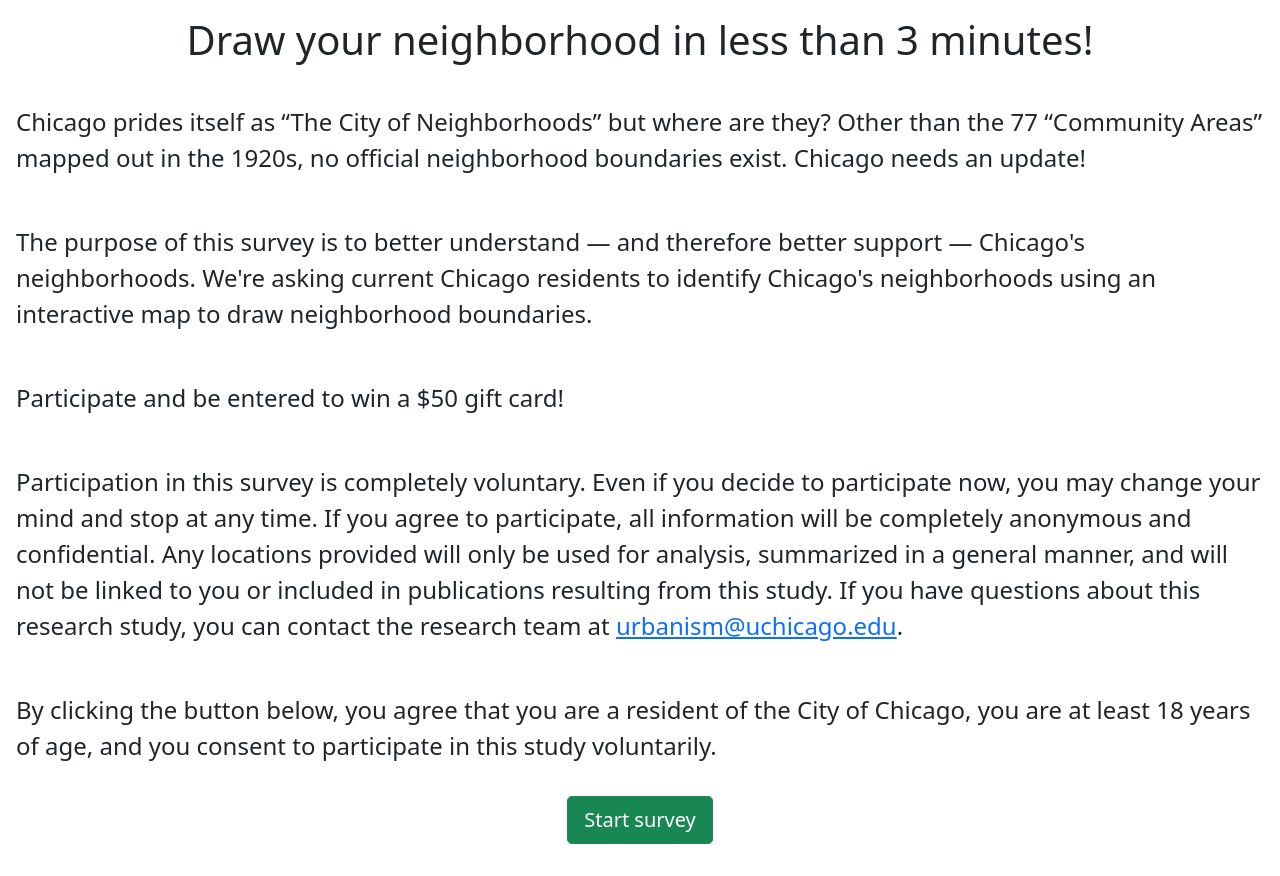
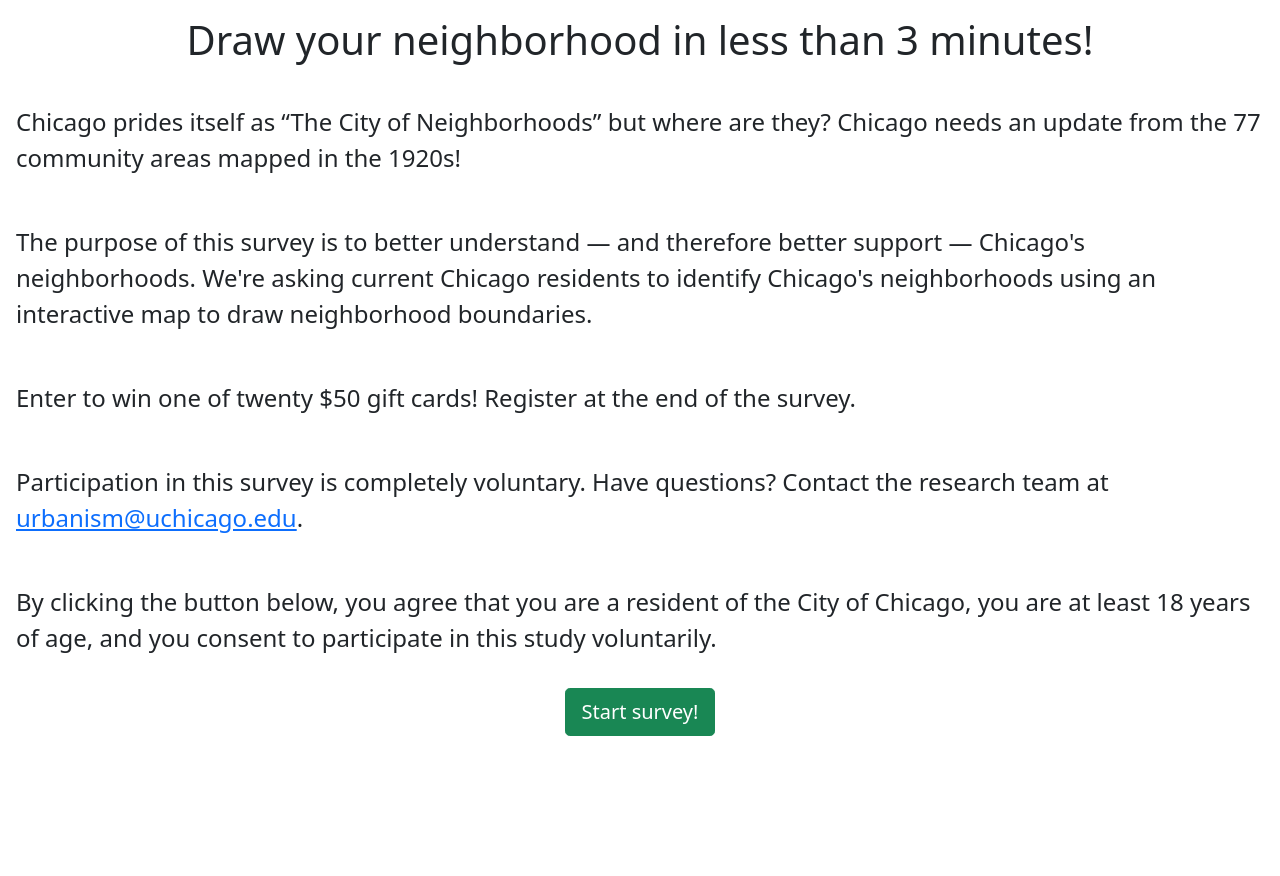
Before and after one commit to divij-sinha/neighbourhood-mapping, a Flask app: page / in a window 1280 px wide. After the commit the page ends 736 px from the top, so only its background shows below. Run offline with Flask 3, Linux system fonts and the light colour scheme.

Commit message:
flow and db changes

```diff
--- a/app/forms.py
+++ b/app/forms.py
@@ -32,27 +32,27 @@
 
 
 class SurveyStart(FlaskForm):
-    cur_neighborhood = StringField(
-        "What is the name of your neighborhood?",
-        description="Choose from the list, or type your own!",
-        validators=[DataRequired()],
-    )
-    years_lived = DecimalField(
-        "How many years in total have you lived here?",
-        description="How many years in total have you lived here?",
-        default=0.0,
-        places=1,
-        validators=[NumberRange(0, 100)],
-    )
-    rent_own = RadioField(
-        "Do you rent or own your current residence?",
-        choices=[
-            ("rent", "I rent it"),
-            ("own", "I own it"),
-            ("other", "Other arrangement"),
-        ],
-        validators=[Optional()],
-    )
+    # cur_neighborhood = StringField(
+    #     "What is the name of your neighborhood?",
+    #     description="Choose from the list, or type your own!",
+    #     validators=[DataRequired()],
+    # )
+    # years_lived = DecimalField(
+    #     "How many years in total have you lived here?",
+    #     description="How many years in total have you lived here?",
+    #     default=0.0,
+    #     places=1,
+    #     validators=[NumberRange(0, 100)],
+    # )
+    # rent_own = RadioField(
+    #     "Do you rent or own your current residence?",
+    #     choices=[
+    #         ("rent", "I rent it"),
+    #         ("own", "I own it"),
+    #         ("other", "Other arrangement"),
+    #     ],
+    #     validators=[Optional()],
+    # )
     mark_layer = HiddenField(
         "invisible_str_mark", validators=[DataRequired(), validator_geo_json]
     )
@@ -87,11 +87,27 @@
 
 
 class SurveyDemo(FlaskForm):
+    years_lived = DecimalField(
+        "How many years in total have you lived in your current neighborhood?",
+        description="How many years in total have you lived here?",
+        default=0.0,
+        places=1,
+        validators=[Optional(), NumberRange(0, 100)],
+    )
     years_lived_chicago = DecimalField(
         "How many years in total have you lived in the City of Chicago?",
         description="How many years in total have you lived in the City of Chicago?",
         places=1,
         validators=[Optional(), NumberRange(0, 100)],
+    )
+    rent_own = RadioField(
+        "Do you rent or own your current residence?",
+        choices=[
+            ("rent", "I rent it"),
+            ("own", "I own it"),
+            ("other", "Other arrangement"),
+        ],
+        validators=[Optional()],
     )
     gender = RadioField(
         "What gender do you identify as?",
@@ -200,4 +216,4 @@
 
 
 class AgreeButton(FlaskForm):
-    agree = SubmitField("Start survey")
+    agree = SubmitField("Start survey!")
--- a/app/models.py
+++ b/app/models.py
@@ -7,8 +7,6 @@
     geometry = db.Column(Geometry("POINT"))
     time_stamp = db.Column(db.DateTime(timezone=True))
     name = db.Column(db.String(200))
-    rent_own = db.Column(db.String(5))
-    years_lived = db.Column(db.Float())
     neighborhoods = db.relationship(
         "Neighborhood", backref="neighborhoods", lazy="subquery"
     )
@@ -27,7 +25,9 @@
     user_id = db.Column(
         db.String(36), db.ForeignKey("location.user_id"), primary_key=True
     )
+    rent_own = db.Column(db.String(5))
     years_lived_chicago = db.Column(db.Float())
+    years_lived = db.Column(db.Float())
     gender = db.Column(db.String(10))
     age = db.Column(db.String(5))
     ethnicity = db.Column(db.ARRAY(db.String(20)))
--- a/app/routes.py
+++ b/app/routes.py
@@ -1,7 +1,7 @@
 from app import app, db
 from app.models import Neighborhood, Location, Respondent, Feedback
 from app.forms import SurveyStart, SurveyDraw, AgreeButton, SurveyDemo, SurveyFeedback
-from flask import render_template, redirect, url_for, session
+from flask import render_template, redirect, url_for, session, flash
 from wtforms.validators import DataRequired
 from utils import get_geojson, get_map_comps, get_neighborhood_list
 from datetime import datetime, timezone
@@ -46,9 +46,9 @@
         parsed_geojson = get_geojson(form.mark_layer.data)
         location = Location.query.filter_by(user_id=session["uuid"]).first()
         location.geometry = from_shape(shape(parsed_geojson["features"][0]["geometry"]))
-        location.name = form.cur_neighborhood.data
-        location.rent_own = form.rent_own.data
-        location.years_lived = form.years_lived.data
+        # location.name = form.cur_neighborhood.data
+        # location.rent_own = form.rent_own.data
+        # location.years_lived = form.years_lived.data
         location.time_stamp = datetime.now(timezone.utc)
         db.session.commit()
         return redirect(url_for("survey_draw", first="first"))
@@ -90,23 +90,24 @@
             user_id=session["uuid"],
             geometry=from_shape(shape(parsed_geojson["features"][0]["geometry"])),
             time_stamp=datetime.now(timezone.utc),
+            name=form.cur_neighborhood.data
         )
         if first == "first":
             neighborhood.user_relationship = ["cur_live"]
-            neighborhood.name = location.name
+            # neighborhood.name = location.name
         else:
             neighborhood.user_relationship = form.user_relationship.data
-            neighborhood.name = form.cur_neighborhood.data
+            # neighborhood.name = form.cur_neighborhood.data
         db.session.add(neighborhood)
         db.session.commit()
         if form.submit.data:
             return redirect(url_for("survey_demo"))
         elif form.draw_another.data:
             return redirect(url_for("survey_draw", first="next"))
-    if first == "first":
-        form.cur_neighborhood.data = location.name
-    else:
-        form.cur_neighborhood.data = ""
+    # if first == "first":
+    #     form.cur_neighborhood.data = location.name
+    # else:
+    # form.cur_neighborhood.data = ""
     return render_template(
         "form_page_draw.html",
         form=form,
@@ -124,7 +125,9 @@
     if form.validate_on_submit():
         resp = Respondent(
             user_id=session["uuid"],
+            rent_own=form.rent_own.data,
             years_lived_chicago=form.years_lived_chicago.data,
+            years_lived=form.years_lived.data,
             age=form.age.data,
             gender=form.gender.data,
             ethnicity=form.ethnicity.data,
--- a/app/templates/start_page.html
+++ b/app/templates/start_page.html
@@ -4,27 +4,23 @@
   <h1>Draw your neighborhood in less than 3 minutes!</h1>
 </div>
 <p class="fs-4 lead p-3">
-  Chicago prides itself as “The City of Neighborhoods” but where are they? Other
-  than the 77 “Community Areas” mapped out in the 1920s, no official
-  neighborhood boundaries exist. Chicago needs an update!
+  Chicago prides itself as “The City of Neighborhoods” but where are they?
+  Chicago needs an update from the 77 community areas mapped in the 1920s!
+
 </p>
 <p class="fs-4 lead p-3">
-  The purpose of this survey is to better understand — and therefore better support — Chicago's neighborhoods.
-  We're asking current Chicago residents to identify Chicago's
-  neighborhoods using an interactive map to draw neighborhood boundaries.
+  The purpose of this survey is to better understand — and therefore better
+  support — Chicago's neighborhoods. We're asking current Chicago residents to
+  identify Chicago's neighborhoods using an interactive map to draw neighborhood boundaries.
 </p>
 <p class="fs-4 lead p-3">
-  Participate and be entered to win a $50 gift card!
+  <b>
+  Enter to win one of twenty $50 gift cards! Register at the end of the survey.
+  </b>
 </p>
 <p class="fs-4 lead p-3">
-  Participation in this survey is completely voluntary. Even if you decide to
-  participate now, you may change your mind and stop at any time. If you agree
-  to participate, all information will be completely anonymous and confidential.
-  Any locations provided will only be used for analysis, summarized in a general
-  manner, and will not be linked to you or included in publications resulting
-  from this study. If you have questions about this research study, you can
-  contact the research team at
-  <a href="mailto:urbanism@uchicago.edu">urbanism@uchicago.edu</a>.
+  Participation in this survey is completely voluntary. Have questions?
+  Contact the research team at <a href="mailto:urbanism@uchicago.edu">urbanism@uchicago.edu</a>.
 </p>
 <p class="fs-4 lead p-3">
   By clicking the button below, you agree that you are a resident of the City of
```
Also changed, not shown: app/templates/form_page_demo.html (+21 -3 lines), app/templates/form_page_draw.html (+13 -19 lines), app/templates/form_page_start.html (+6 -50 lines).
